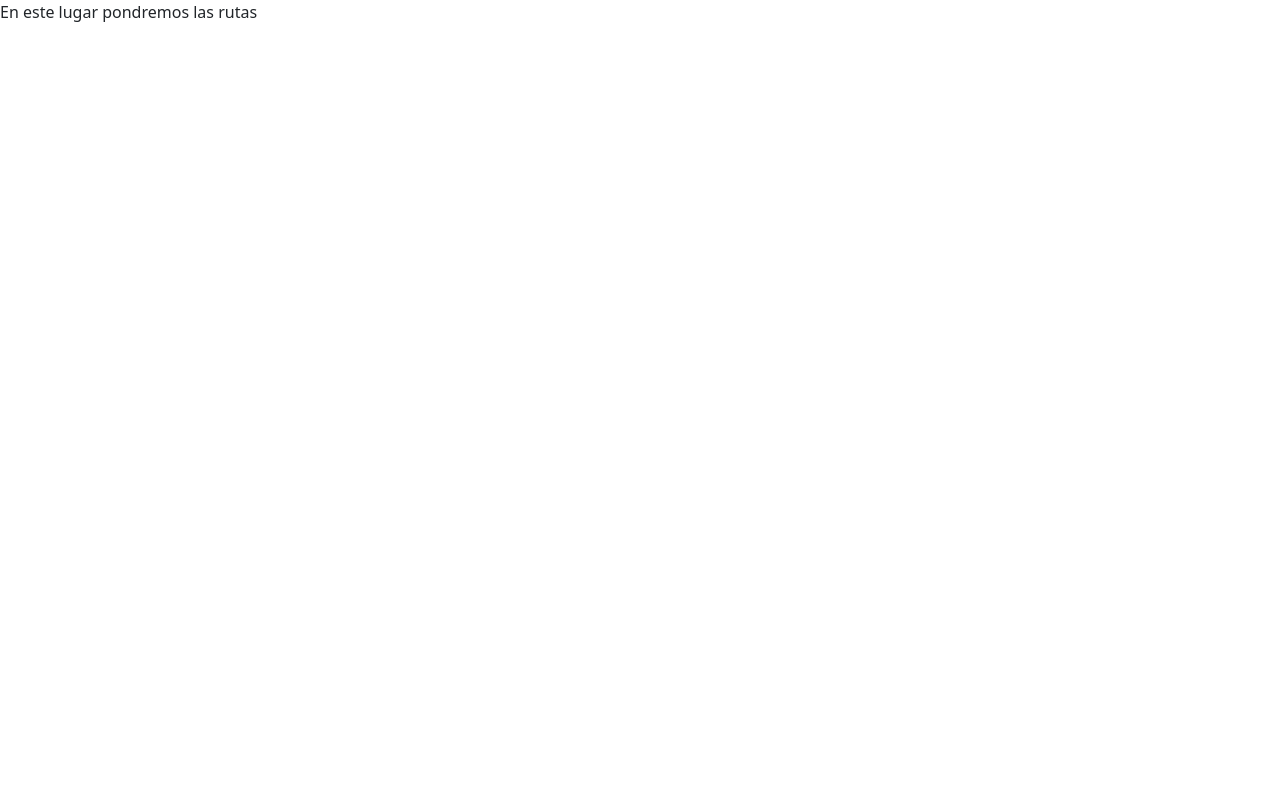
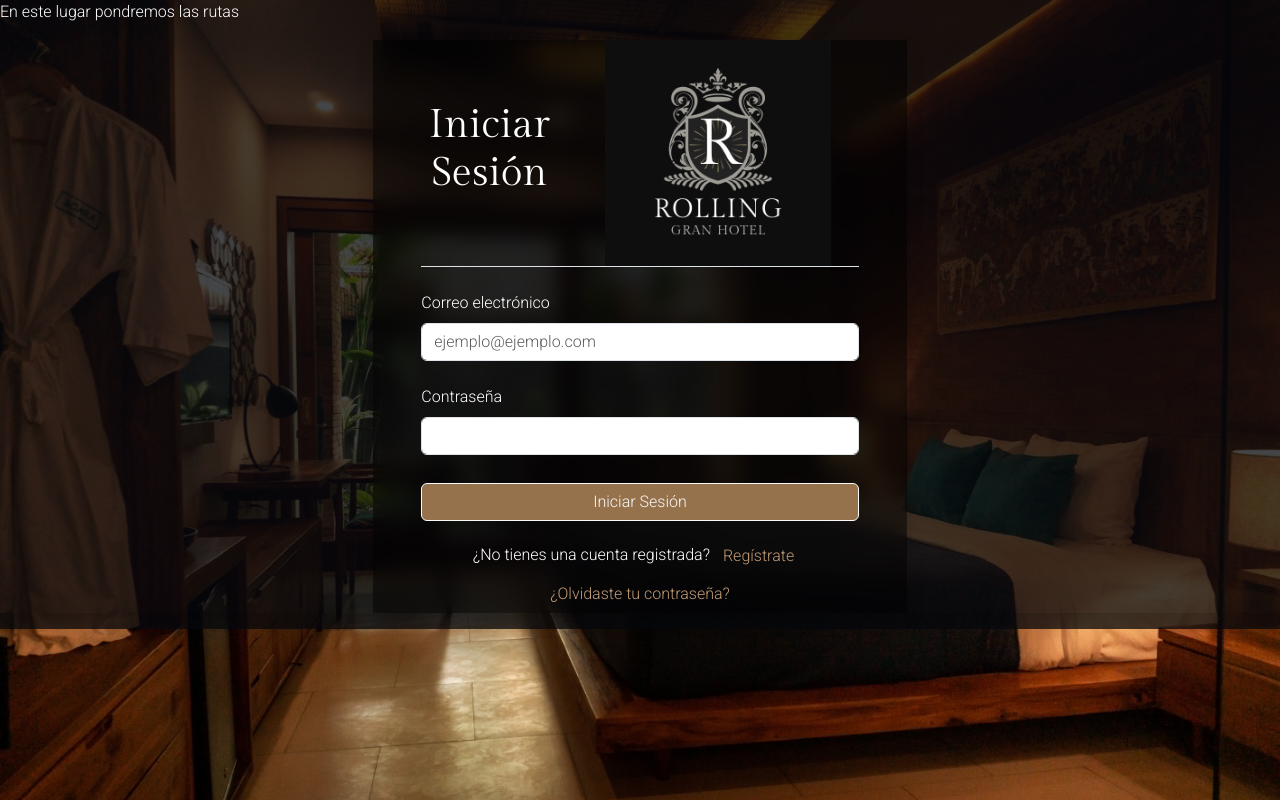
Before and after one commit to pablopaul01/Hotel-Frontend, a React (Vite) app: page / in a window 1280 px wide. Built offline with nearby package versions, Linux system fonts and the light colour scheme.

Commit message:
componente login creada

```diff
--- a/src/App.jsx
+++ b/src/App.jsx
@@ -1,4 +1,5 @@
 import { useState } from 'react'
+import LoginPage from './pages/LoginPage'
 
 
 function App() {
@@ -7,6 +8,7 @@ function App() {
   return (
     <>
       En este lugar pondremos las rutas
+      <LoginPage />
     </>
   )
 }
--- a/src/components/Login.jsx
+++ b/src/components/Login.jsx
@@ -1,9 +1,52 @@
 import React from 'react'
+import "../css/login.css"
 
 const Login = () => {
-  return (
-    <div>Login</div>
-  )
+    return (
+        <div className="container-fluid shadow my-3">
+            <div className="row mb-1 justify-content-center">
+                <div className="col-lg-5 col-md-7 col-sm-9 col-xs-10 px-5 shadow div-login">
+                    <div className="titulo border border-top-0 border-end-0 border-start-0">
+                        <div>
+                            <h2 className="fs-1 titulo text-center d-block">Iniciar Sesión</h2>
+                        </div>
+                        <div><img src='../../public/logoHotel.png' className="img-fluid ms-5 w-75" alt="logo-Rolling-Hotel" /></div>
+                    </div>
+
+
+                    <form className="text-white">
+                        <div className="mb-4 pt-4">
+                            <label className="form-label">Correo electrónico</label>
+                            <input
+                                type="email"
+                                className="form-control"
+                                placeholder="ejemplo@ejemplo.com"
+                            />
+                        </div>
+                        <div className="mb-1">
+                            <label className="form-label">Contraseña</label>
+                            <input
+                                type="password"
+                                className="form-control"
+                            />
+                        </div>
+
+                        <div className="d-grid">
+                            <button className="btn btn-outline-light boton-login mt-4">Iniciar Sesión</button>
+                        </div>
+                        <div className="mt-3 text-center" id="btn-registro">
+                            <span>¿No tienes una cuenta registrada?
+                                <a href="#" className="btn link">Regístrate</a></span>
+                        </div>
+                        <div className="text-center">
+                            <a href="#" className="btn link">¿Olvidaste tu contraseña?</a>
+                        </div>
+                    </form>
+
+                </div>
+            </div>
+        </div>
+    )
 }
 
 export default Login
--- /dev/null
+++ b/src/css/login.css
@@ -0,0 +1,58 @@
+@import url('https://fonts.googleapis.com/css2?family=Gilda+Display&family=Roboto:wght@100;300&display=swap');
+
+* {
+    margin: 0;
+    padding: 0;
+    box-sizing: border-box;
+    font-family: 'Roboto', serif;
+    color: white;
+}
+
+.titulo {
+    display: flex;
+    align-items: center;
+    padding-top: -20px;
+    font-family: 'Gilda Display', serif;
+    font-weight: 300;
+}
+
+body {
+    background-image: linear-gradient(rgba(5, 7, 12, .75), rgba(5, 7, 12, .75)),
+        url(../../public/fondo-login.jpg);
+    background-repeat: no-repeat;
+    background-size: cover;
+}
+
+.div-login {
+    background: rgba(0, 0, 0, 0.5);
+    backdrop-filter: blur(10px);
+}
+
+.btn-outline-light {
+    background-color: #95724c !important;
+    color: white;
+}
+
+.btn-outline-light:hover {
+    background-color: #8b653b !important;
+}
+
+a {
+    text-decoration: none;
+}
+
+.link {
+    color: #c19b76 !important;
+}
+
+.link:hover {
+    color: #8b653b !important;
+}
+
+
+
+.form-control:focus {
+    box-shadow: -1px 1px 11px 1px rgba(139, 101, 59, 0.75) !important;
+    -webkit-box-shadow: -1px 1px 11px 1px rgba(139, 101, 59, 0.75) !important;
+    -moz-box-shadow: -1px 1px 11px 1px rgba(139, 101, 59, 0.75) !important;
+}
--- a/src/pages/LoginPage.jsx
+++ b/src/pages/LoginPage.jsx
@@ -1,9 +1,10 @@
 import React from 'react'
+import Login from '../components/Login'
 
 const LoginPage = () => {
-  return (
-    <div>LoginPage</div>
-  )
+    return (
+        <Login />
+    )
 }
 
 export default LoginPage
```
Also changed, not shown: public/fondo-login.jpg (added), public/logoHotel.png (added).
